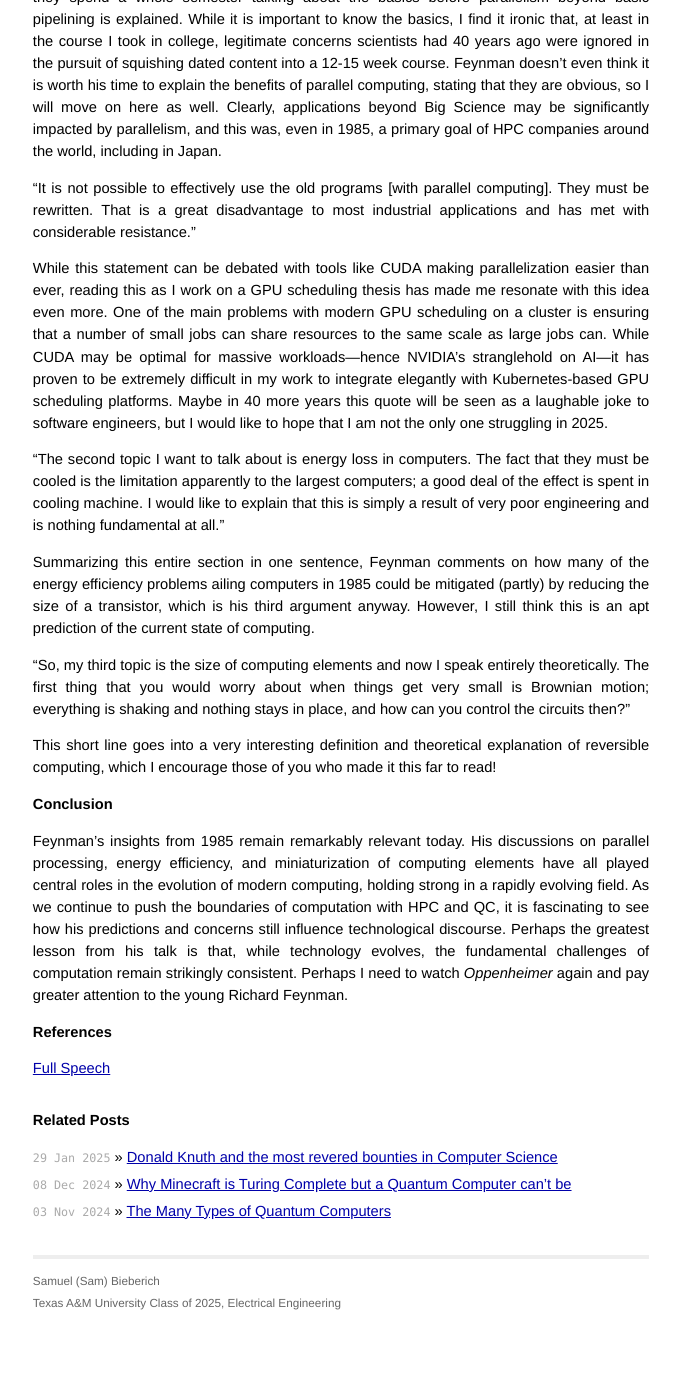
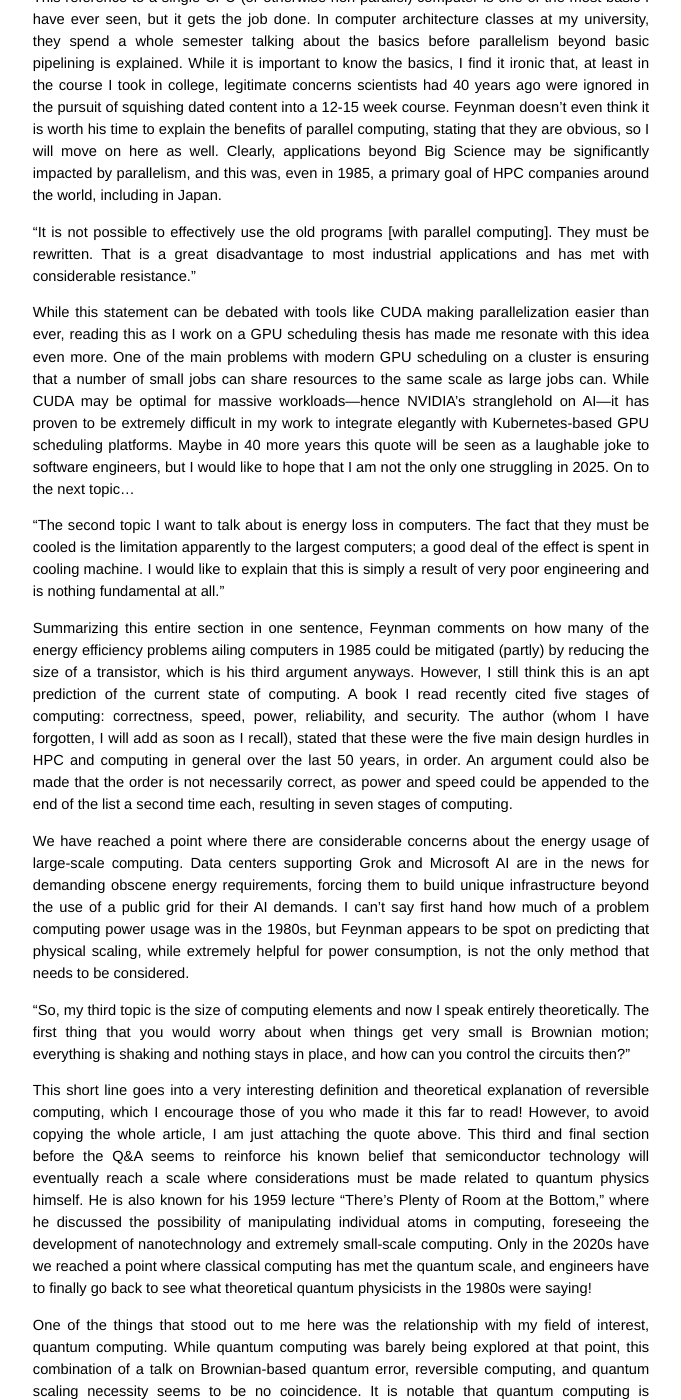
Before and after one commit to Sam-Bieberich/Sam-Bieberich.github.io, a Jekyll site: the page built from _posts/2025-02-18-feynman.md, in a window 1280 px wide and 1400 px high, scrolled down 2139 px. Shown: the whole window, without its empty margins (299-980 px from the left). Built offline with Jekyll 4.4.1, drawn with Linux system fonts in a browser that asks for light colours; before the commit the page ends 3465 px from its top, so only the background shows below that; some of the changed text lies outside the part shown.

Commit message:
refactor: enhance narrative flow and clarity in Feynman blog post

```diff
--- a/_posts/2025-02-18-feynman.md
+++ b/_posts/2025-02-18-feynman.md
@@ -8,7 +8,7 @@ title: Did Richard Feynman predict the future of computing?
 
 <p class="meta">18 Feb 2025</p>
 
-Richard Feynman may be the most “worshipped” physicist of all time. I remember talking to a physics major friend after the release of the Oppenheimer movie and asking what his favorite scene was, and he said he loved all of the scenes with Jack Quaid as young Feynman. For those who have not seen the movie, or missed his character completely, Feynman was a young scientist who contributed to the Manhattan Project, widely documented in many books he wrote himself, including *"Surely You're Joking, Mr. Feynman!": Adventures of a Curious Character* and *The Pleasure of Finding Things Out/The Meaning of It All*, among others.
+Richard Feynman may be the most “worshipped” physicist of all time. I remember talking to a physics major I am friends with after the release of the Oppenheimer movie and asking what his favorite scene was, and he said he loved all of the scenes with Jack Quaid as young Feynman. For those who have not seen the movie, or missed his character completely, Feynman was a young scientist who contributed to the Manhattan Project, widely documented in many books he wrote himself, including *"Surely You're Joking, Mr. Feynman!": Adventures of a Curious Character* and *The Pleasure of Finding Things Out/The Meaning of It All*, among others. Known as a jokester, he was one of the rare physicists who not only was highly gifted in the field, but was able to teach complex topics in a fascinating way.
 
 One thing that people have started to attribute (to varying degrees) to Richard Feynman is early optimism regarding the scaling of computing. In a talk at the Gakushuin University in Tokyo, Japan ([source](https://cse.unl.edu/~seth/434/Web%20Links%20and%20Docs/Feynman-future%20computing%20machines.pdf)), some of his wit merges with his admittedly spot-on foresight to combine for an interesting read. As we dissect what he said, I encourage you to consider reading some of the books he wrote, collecting various speeches or thoughts such as this one. I have read three of his books now, and each was interesting and unique in its own way—just don’t become too obsessed like our physicist friends!
 
@@ -37,15 +37,20 @@ This reference to a single CPU (or otherwise non-parallel) computer is one of th
 
 > “It is not possible to effectively use the old programs [with parallel computing]. They must be rewritten. That is a great disadvantage to most industrial applications and has met with considerable resistance.”
 
-While this statement can be debated with tools like CUDA making parallelization easier than ever, reading this as I work on a GPU scheduling thesis has made me resonate with this idea even more. One of the main problems with modern GPU scheduling on a cluster is ensuring that a number of small jobs can share resources to the same scale as large jobs can. While CUDA may be optimal for massive workloads—hence NVIDIA’s stranglehold on AI—it has proven to be extremely difficult in my work to integrate elegantly with Kubernetes-based GPU scheduling platforms. Maybe in 40 more years this quote will be seen as a laughable joke to software engineers, but I would like to hope that I am not the only one struggling in 2025.
+While this statement can be debated with tools like CUDA making parallelization easier than ever, reading this as I work on a GPU scheduling thesis has made me resonate with this idea even more. One of the main problems with modern GPU scheduling on a cluster is ensuring that a number of small jobs can share resources to the same scale as large jobs can. While CUDA may be optimal for massive workloads—hence NVIDIA’s stranglehold on AI—it has proven to be extremely difficult in my work to integrate elegantly with Kubernetes-based GPU scheduling platforms. Maybe in 40 more years this quote will be seen as a laughable joke to software engineers, but I would like to hope that I am not the only one struggling in 2025. On to the next topic…
 
 > “The second topic I want to talk about is energy loss in computers. The fact that they must be cooled is the limitation apparently to the largest computers; a good deal of the effect is spent in cooling machine. I would like to explain that this is simply a result of very poor engineering and is nothing fundamental at all.”
 
-Summarizing this entire section in one sentence, Feynman comments on how many of the energy efficiency problems ailing computers in 1985 could be mitigated (partly) by reducing the size of a transistor, which is his third argument anyway. However, I still think this is an apt prediction of the current state of computing.
+Summarizing this entire section in one sentence, Feynman comments on how many of the energy efficiency problems ailing computers in 1985 could be mitigated (partly) by reducing the size of a transistor, which is his third argument anyways. However, I still think this is an apt prediction of the current state of computing. A book I read recently cited five stages of computing: correctness, speed, power, reliability, and security. The author (whom I have forgotten, I will add as soon as I recall), stated that these were the five main design hurdles in HPC and computing in general over the last 50 years, in order. An argument could also be made that the order is not necessarily correct, as power and speed could be appended to the end of the list a second time each, resulting in seven stages of computing.
+
+We have reached a point where there are considerable concerns about the energy usage of large-scale computing. Data centers supporting Grok and Microsoft AI are in the news for demanding obscene energy requirements, forcing them to build unique infrastructure beyond the use of a public grid for their AI demands. I can’t say first hand how much of a problem computing power usage was in the 1980s, but Feynman appears to be spot on predicting that physical scaling, while extremely helpful for power consumption, is not the only method that needs to be considered.
 
 > “So, my third topic is the size of computing elements and now I speak entirely theoretically. The first thing that you would worry about when things get very small is Brownian motion; everything is shaking and nothing stays in place, and how can you control the circuits then?”
 
-This short line goes into a very interesting definition and theoretical explanation of reversible computing, which I encourage those of you who made it this far to read!
+This short line goes into a very interesting definition and theoretical explanation of reversible computing, which I encourage those of you who made it this far to read! However, to avoid copying the whole article, I am just attaching the quote above. This third and final section before the Q&A seems to reinforce his known belief that semiconductor technology will eventually reach a scale where considerations must be made related to quantum physics himself. He is also known for his 1959 lecture "There's Plenty of Room at the Bottom," where he discussed the possibility of manipulating individual atoms in computing, foreseeing the development of nanotechnology and extremely small-scale computing. Only in the 2020s have we reached a point where classical computing has met the quantum scale, and engineers have to finally go back to see what theoretical quantum physicists in the 1980s were saying!
+
+One of the things that stood out to me here was the relationship with my field of interest, quantum computing. While quantum computing was barely being explored at that point, this combination of a talk on Brownian-based quantum error, reversible computing, and quantum scaling necessity seems to be no coincidence. It is notable that quantum computing is inherently reversible in concept (except for state measurement), allowing for all information in a computation to be maintained. While I am biased, it is also worth noting that the exponential speedup that separates quantum computing from classical and reversible computing was not mentioned in this talk, implying a greater focus on the latter.
+
 
 ## Conclusion
 
```
